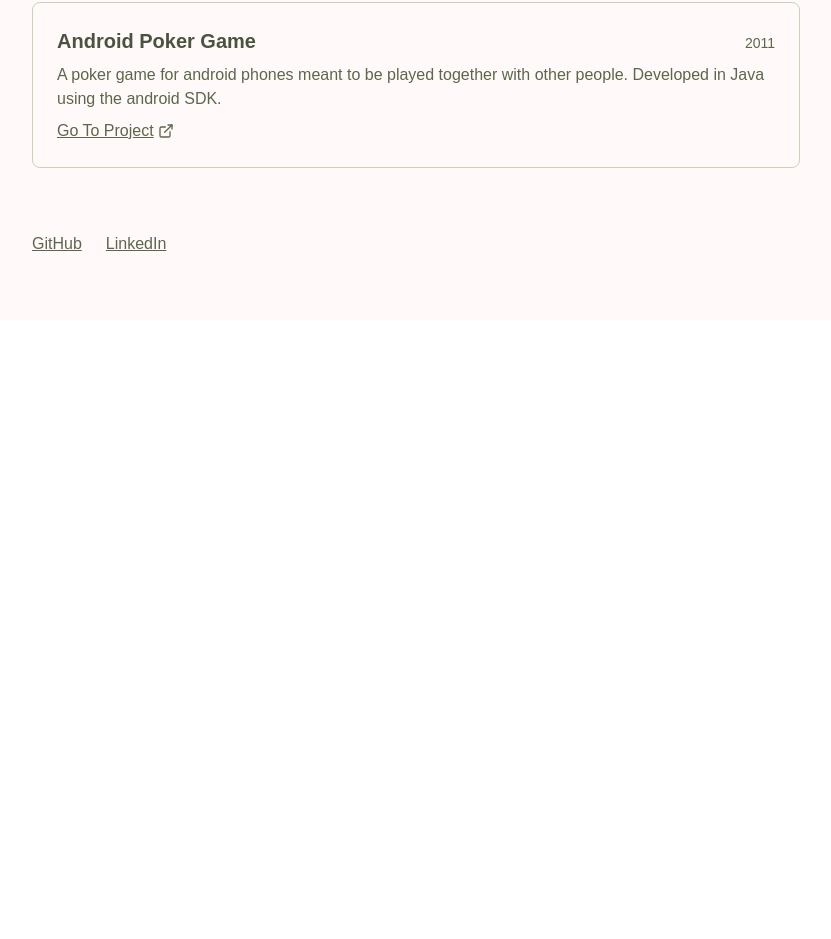
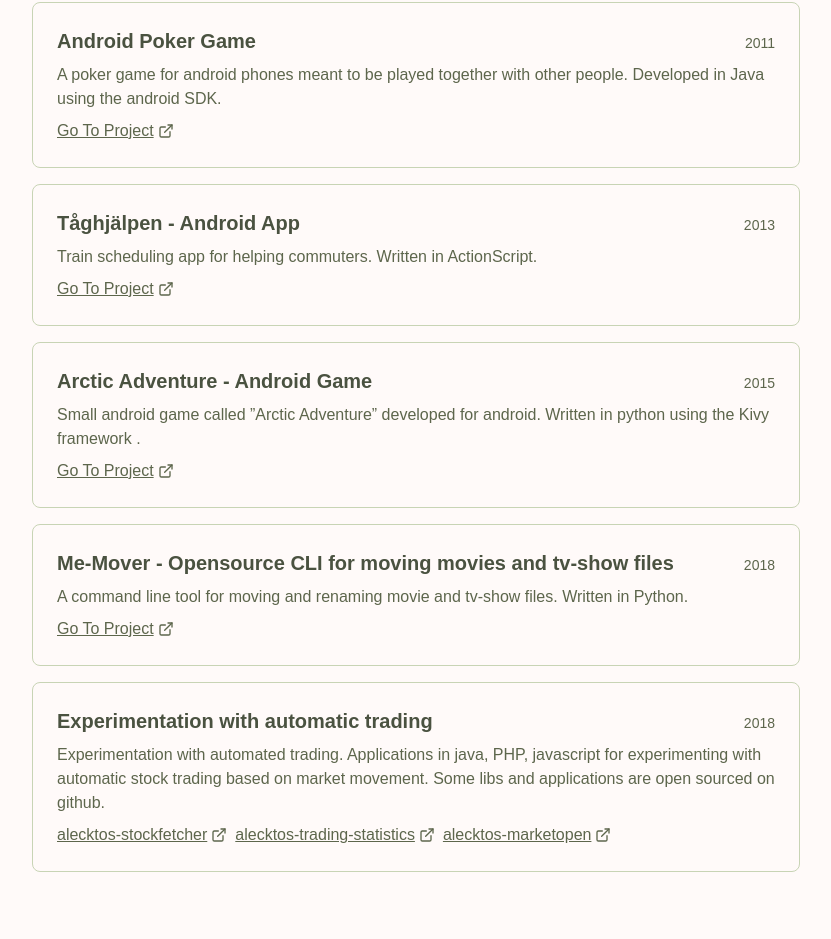
Before and after one commit to Alecktos/alecktos-website, a Next.js app: page / in a window 1280 px wide. Shown: the part 524-1463 px from the top of the page, without its empty margins (224-1055 px from the left). Before the commit the page ends 844 px from the top, so only its background shows below. Built offline with nearby package versions, Linux system fonts and the light colour scheme.

Commit message:
Add more projects and more projects support

```diff
--- a/app/page.tsx
+++ b/app/page.tsx
@@ -6,7 +6,7 @@ interface Project {
 	year: string;
 	description: string;
 	href?: string;
-	externalLink?: string;
+	externalLinks?: { href: string, displayName: string }[] | string[];
 }
 
 const projects: Project[] = [
@@ -21,7 +21,38 @@ const projects: Project[] = [
 		title: "Android Poker Game",
 		year: "2011",
 		description: "A poker game for android phones meant to be played together with other people. Developed in Java using the android SDK.",
-		externalLink: "https://apkpure.com/texas-holdem-4-friends-free/com.TexasHoldemForFriends",
+		externalLinks: ["https://apkpure.com/texas-holdem-4-friends-free/com.TexasHoldemForFriends"],
+	},
+	{
+		title: "Tåghjälpen - Android App",
+		year: "2013",
+		description: "Train scheduling app for helping commuters. Written in ActionScript.",
+		externalLinks: ["https://apkpure.com/texas-holdem-4-friends-free/com.TexasHoldemForFriends"],
+	},
+	{
+		title: "Arctic Adventure - Android Game",
+		year: "2015",
+		description: "Small android game called ”Arctic Adventure” developed for android. Written in python using the Kivy framework .",
+		externalLinks: ["https://apkpure.com/arctic-adventure/com.ale.arcticadventure"],
+	},
+	{
+		title: "Me-Mover - Opensource CLI for moving movies and tv-show files",
+		year: "2018",
+		description: "A command line tool for moving and renaming movie and tv-show files. Written in Python.",
+		externalLinks: ["https://github.com/Alecktos/me-mover"]
+	},
+	{
+		title: "Experimentation with automatic trading",
+		year: "2018",
+		description: "Experimentation with automated trading. Applications in java, PHP, javascript for experimenting with automatic stock trading based on market movement. Some libs and applications are open sourced on github.",
+		externalLinks: [
+			{displayName: "alecktos-stockfetcher", href: "https://github.com/Alecktos/alecktos-stockfetcher"},
+			{
+				displayName: "alecktos-trading-statistics",
+				href: "https://github.com/Alecktos/alecktos-trading-statistics"
+			},
+			{displayName: "alecktos-marketopen", href: "https://github.com/Alecktos/alecktos-marketopen"}
+		]
 	}
 ];
 
@@ -66,9 +97,26 @@ export default function Home() {
 								{project.href &&
 									<Link href={project.href} className="text-sage-dark underline mt-2 inline-block">View
 										Project</Link>}
-								{project.externalLink && (
+								{project.externalLinks?.map((externalLink, index) => {
+									if (typeof externalLink === "object") {
+										return (
 											<a
-										href={project.externalLink}
+												key={index}
+												href={externalLink.href}
+												target="_blank"
+												rel="noopener noreferrer"
+												className="text-sage-dark underline mt-2 mr-2 inline-flex items-center gap-1"
+											>
+												{externalLink.displayName}
+												<ExternalLinkIcon/>
+											</a>
+										);
+									}
+
+									return (
+										<a
+											key={index}
+											href={externalLink}
 											target="_blank"
 											rel="noopener noreferrer"
 											className="text-sage-dark underline mt-2 inline-flex items-center gap-1"
@@ -76,7 +124,8 @@ export default function Home() {
 											Go To Project
 											<ExternalLinkIcon/>
 										</a>
-								)}
+									);
+								})}
 							</div>
 						))}
 					</div>
```
Lines whose indentation alone changed are shown as unchanged.
